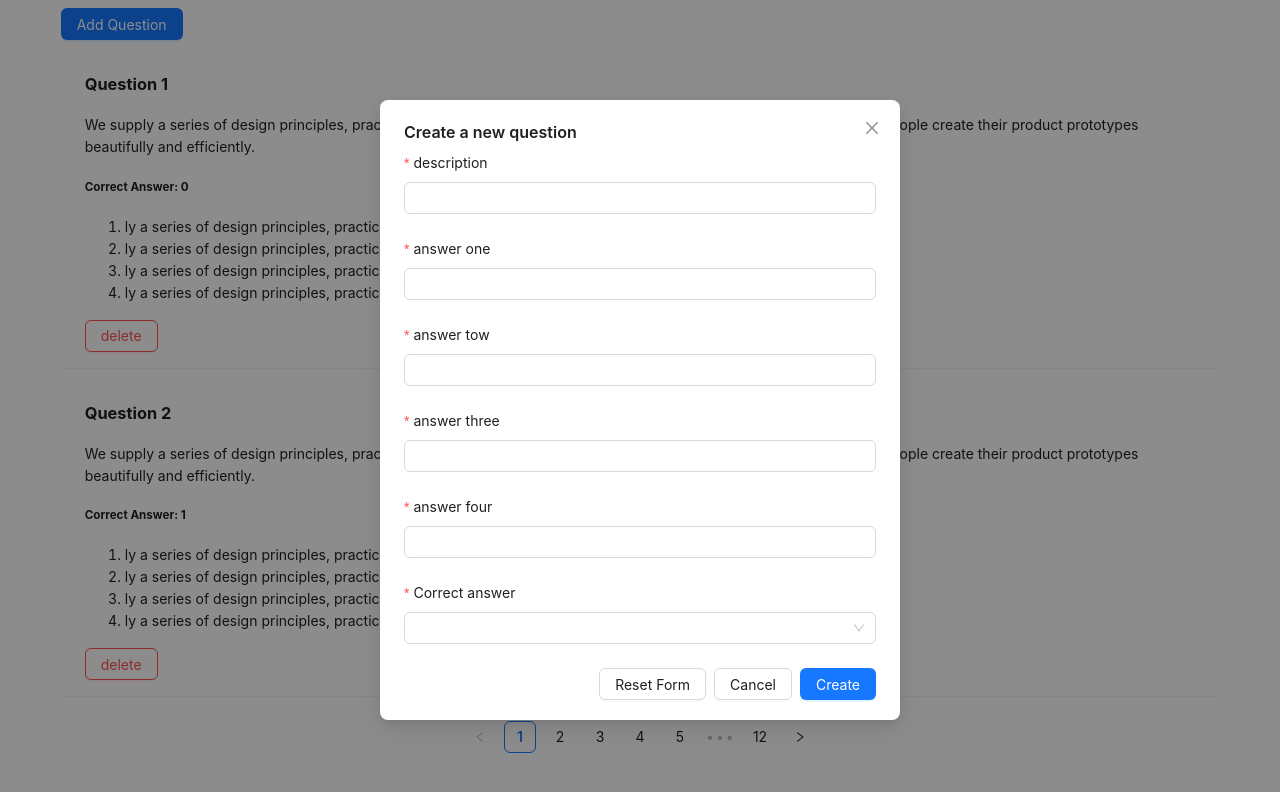
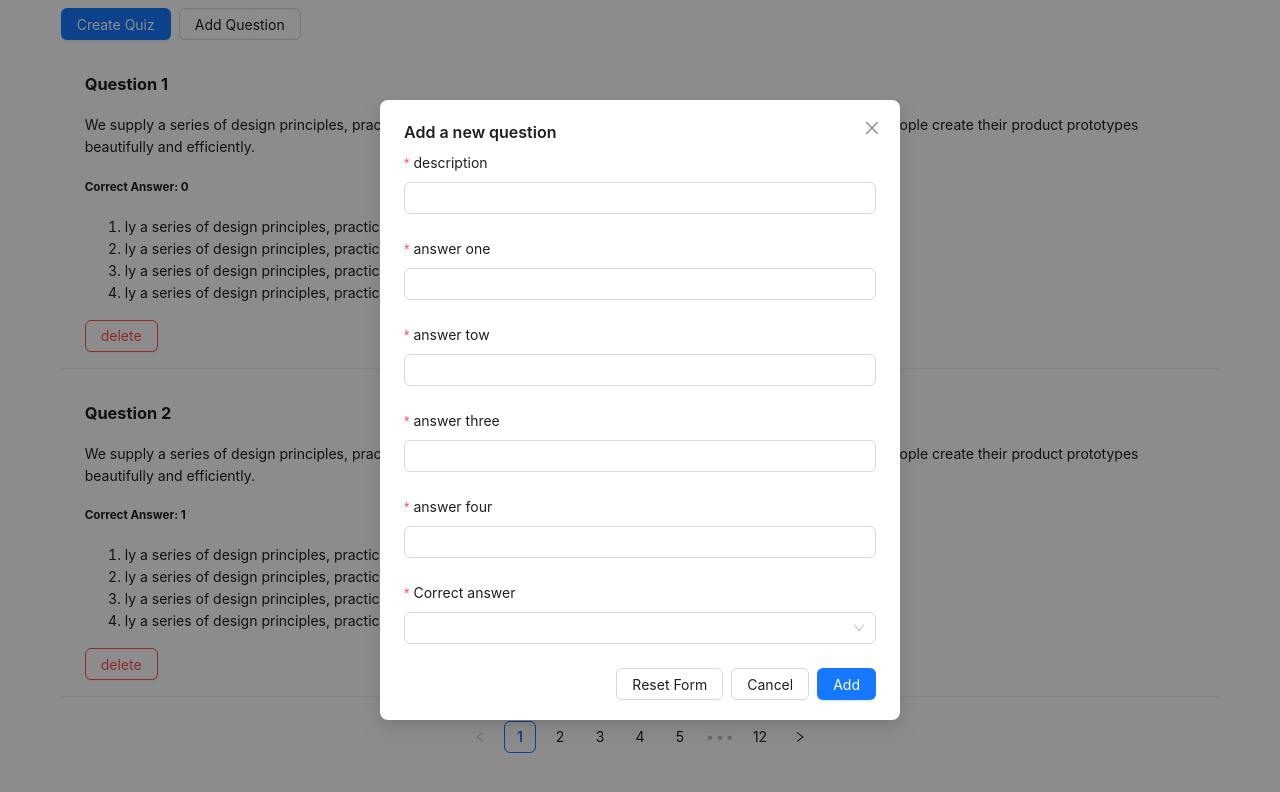
Before and after one commit to HosseinHp96/quiz-app, a React (Vite) app: page /quizzes/create in a window 1280 px wide. Both pictures are taken after a click on the button "Add Question". Shown: the top 792 px of the page. Built offline with nearby package versions, Linux system fonts and the light colour scheme; the HTML template or start-up script is replaced by a standard one.

Commit message:
Add 'Create Quiz' button

```diff
--- a/src/pages/createQuiz/addQuestion/index.tsx
+++ b/src/pages/createQuiz/addQuestion/index.tsx
@@ -1,5 +1,5 @@
 import { FC, useState } from "react";
-import { Button, Col, Row, Form } from "antd";
+import { Button, Form } from "antd";
 import AddModal from "./modal";
 import { IAddQuestionForm, IQuestion } from "../../../interfaces";
 interface IAddQuestion {
@@ -31,21 +31,13 @@ const AddQuestion: FC<IAddQuestion> = ({ add }) => {
 
   return (
     <section>
-      <Row justify="center">
-        <Col span={22}>
-          <Form.Provider
-            onFormFinish={(_name, { values }) =>
-              finish(values as IAddQuestionForm)
-            }
-          >
-            <Button type="primary" onClick={showModal}>
-              Add Question
-            </Button>
+      <Form.Provider
+        onFormFinish={(_name, { values }) => finish(values as IAddQuestionForm)}
+      >
+        <Button onClick={showModal}>Add Question</Button>
 
-            <AddModal form={form} open={open} onCancel={hideModal} />
-          </Form.Provider>
-        </Col>
-      </Row>
+        <AddModal form={form} open={open} onCancel={hideModal} />
+      </Form.Provider>
     </section>
   );
 };
--- a/src/pages/createQuiz/addQuestion/modal.tsx
+++ b/src/pages/createQuiz/addQuestion/modal.tsx
@@ -15,7 +15,7 @@ const AddModal: FC<AddModalProps> = ({ form, open, onCancel }) => {
   return (
     <Modal
       open={open}
-      title="Create a new question"
+      title="Add a new question"
       okText="Create"
       cancelText="Cancel"
       okButtonProps={{ autoFocus: true }}
@@ -30,7 +30,7 @@ const AddModal: FC<AddModalProps> = ({ form, open, onCancel }) => {
           Cancel
         </Button>,
         <Button key="submit" type="primary" onClick={onOk}>
-          Create
+          Add
         </Button>,
       ]}
     >
--- a/src/pages/createQuiz/index.tsx
+++ b/src/pages/createQuiz/index.tsx
@@ -2,6 +2,7 @@ import { FC, useState } from "react";
 import AddQuestion from "./addQuestion";
 import { IQuestion } from "../../interfaces";
 import QuestionsList from "./questionsList";
+import { Button, Col, Flex, Row } from "antd";
 
 const data = Array.from({ length: 23 }).map((_, i) => ({
   des: "We supply a series of design principles, practical patterns and high quality design resources (Sketch and Axure), to help people create their product prototypes beautifully and efficiently.",
@@ -30,7 +31,15 @@ const CreateQuiz: FC = () => {
 
   return (
     <>
-      <AddQuestion add={addQues} />
+      <Row justify="center">
+        <Col span={22}>
+          <Flex gap="small" wrap>
+            <Button type="primary">Create Quiz</Button>
+
+            <AddQuestion add={addQues} />
+          </Flex>
+        </Col>
+      </Row>
 
       <QuestionsList questions={questions} remove={removeQues} />
     </>
```
